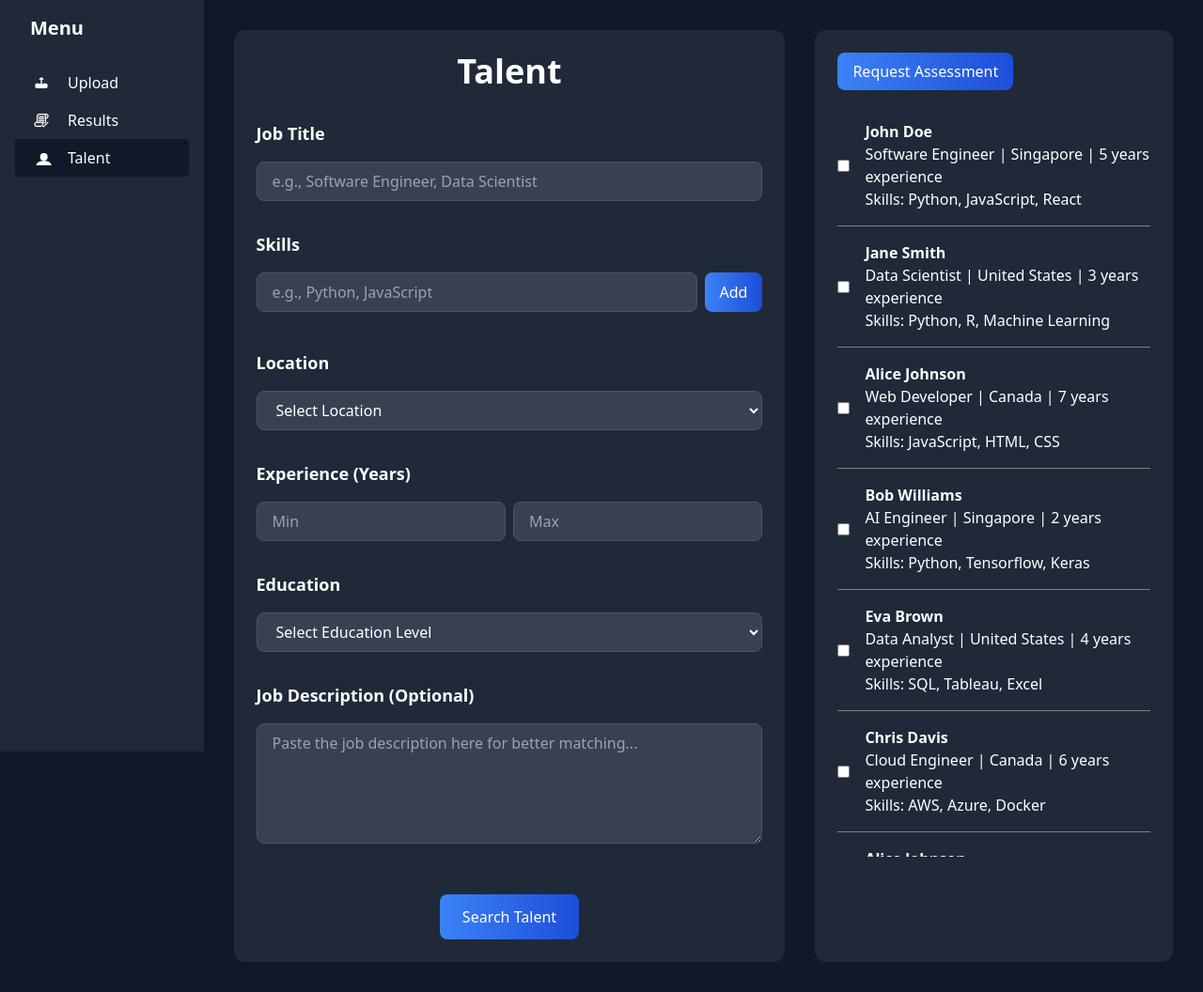
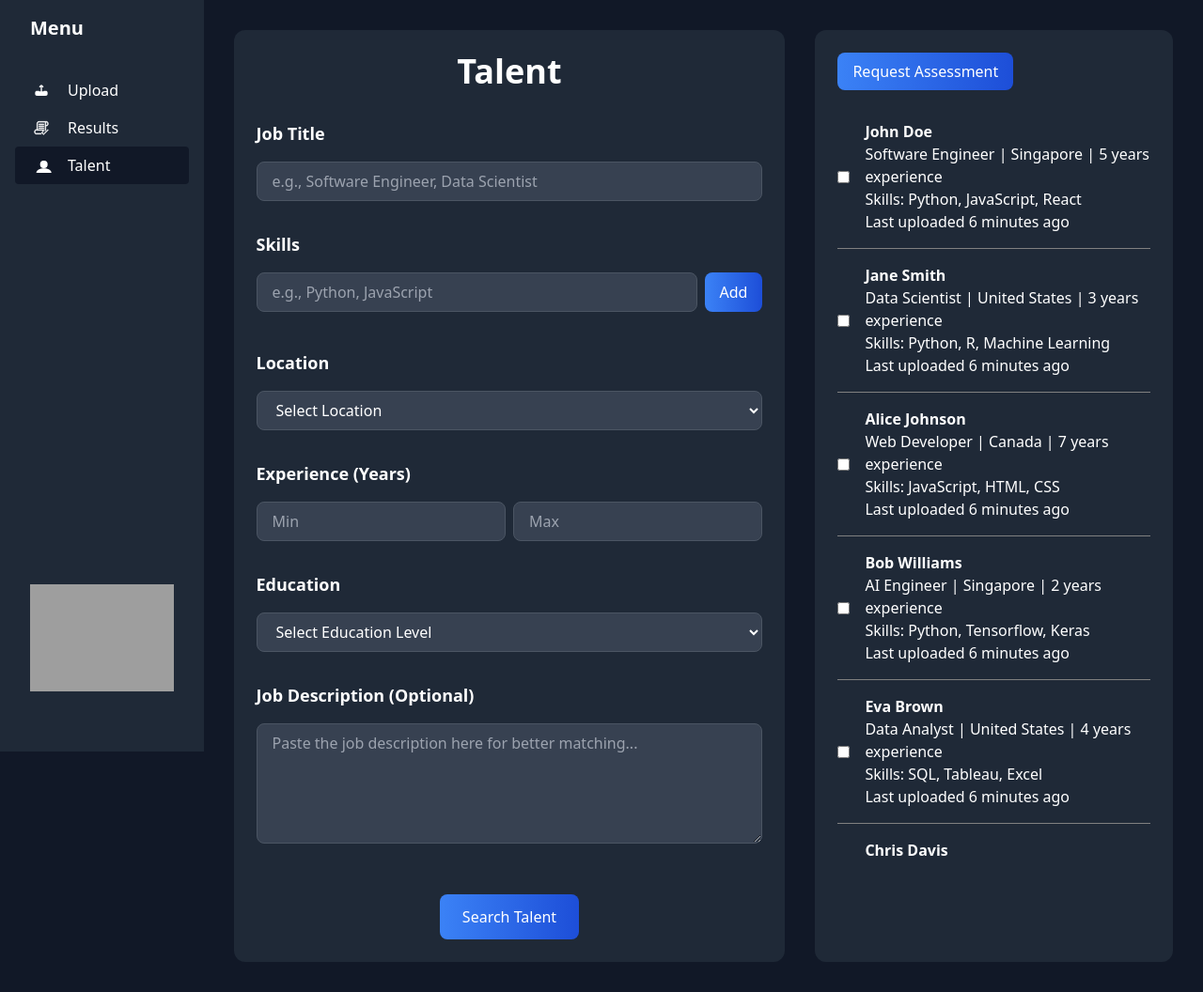
Before and after one commit to rayloveshacking/Future-proof-With-AI, a Django app: page /talent/ in a window 1280 px wide. Shown: the whole page at 94% size. Run offline with Django 4.2, Linux system fonts and the light colour scheme; some libraries are stand-ins or nearby versions; grey boxes are pictures that could not be loaded.

Commit message:
minor changes

```diff
--- a/app/application/templates/results.html
+++ b/app/application/templates/results.html
@@ -120,7 +120,7 @@
                             </div>
                             <div class="node bg-gradient-to-r from-blue-500 to-cyan-500 text-white hover:scale-110 transition-all duration-300 shadow-lg hover:shadow-xl text-center p-2 text-sm font-semibold" style="top: 20%; left: 40%;" onclick="Swal.fire({
                                 title: 'AI Reading Logs',
-                                text: 'Learn about: AI Reading Logs, AI Writing Logs Resources: [List of links]',
+                                text: 'Learn about: AI Reading Logs is an intelligent system designed to streamline the analysis and summarization of textual data. |  Resources: [List of links]',
                                 icon: 'info'
                             })">
                                 <!-- <div class="icon text-2xl mb-1">💡</div> -->
@@ -128,7 +128,7 @@
                             </div>
                              <div class="node bg-gradient-to-r from-blue-500 to-cyan-500 text-white hover:scale-110 transition-all duration-300 shadow-lg hover:shadow-xl text-center p-2 text-sm font-semibold" style="top: 40%; left: 0%;" onclick="Swal.fire({
                                 title: 'AI Report Writing',
-                                text: 'Learn about: AI Reading Logs, AI Writing Logs Resources: [List of links]',
+                                text: 'Learn about: AI Device Configuration is an intelligent system that automates and optimizes the setup and configuration of various devices, from network hardware to software applications. | Resources: [List of links]',
                                 icon: 'info'
                             })">
                                 <!-- <div class="icon text-2xl mb-1">🎯</div>  -->
@@ -136,7 +136,7 @@
                             </div>
                             <div class="node bg-gradient-to-r from-blue-500 to-cyan-500 text-white hover:scale-110 transition-all duration-300 shadow-lg hover:shadow-xl text-center p-2 text-sm font-semibold" style="top: 60%; left: 40%;" onclick="Swal.fire({
                                 title: 'AI Device Configuration',
-                                text: 'Learn about: AI Reading Logs, AI Writing Logs Resources: [List of links]',
+                                text: 'Learn about: AI Report Writing is a sophisticated tool that automates the generation of comprehensive and coherent reports | Resources: [List of links]',
                                 icon: 'info'
                             })">
                                 <!-- <div class="icon text-2xl mb-1">📈</div>  -->
--- a/app/application/templates/talent.html
+++ b/app/application/templates/talent.html
@@ -22,11 +22,11 @@
 </head>
 <body class="bg-gray-900 text-white">
     <div class="flex h-full">
-        <aside class="w-64 bg-gray-800 p-4 h-screen top-0 sticky">
+        <aside class="w-64 bg-gray-800 p-4 h-screen top-0 sticky flex flex-col">
             <div class="mb-6">
                 <h2 class="text-xl font-semibold mb-2 px-4">Menu</h2>
             </div>
-            <nav>
+            <nav class="flex-1">
                 <a href="/" class="block py-2 px-4 rounded flex items-center hover:bg-gray-700">
                     <svg class="mr-4" width="24px" height="16px" viewBox="0 0 24 24" fill="white" xmlns="http://www.w3.org/2000/svg">
                         <path d="M17 17H17.01M15.6 14H18C18.9319 14 19.3978 14 19.7654 14.1522C20.2554 14.3552 20.6448 14.7446 20.8478 15.2346C21 15.6022 21 16.0681 21 17C21 17.9319 21 18.3978 20.8478 18.7654C20.6448 19.2554 20.2554 19.6448 19.7654 19.8478C19.3978 20 18.9319 20 18 20H6C5.06812 20 4.60218 20 4.23463 19.8478C3.74458 19.6448 3.35523 19.2554 3.15224 18.7654C3 18.3978 3 17.9319 3 17C3 16.0681 3 15.6022 3.15224 15.2346C3.35523 14.7446 3.74458 14.3552 4.23463 14.1522C4.60218 14 5.06812 14 6 14H8.4M12 15V4M12 4L15 7M12 4L9 7" stroke="white" stroke-width="2"/>
@@ -46,6 +46,10 @@
                     Talent
                 </a>
             </nav>
+            <div class="mt-auto py-12">
+                <!-- <h2 class="text-xl font-semibold mb-2 px-4">Powered by</h2> -->
+                <img class="px-4" src="https://media.discordapp.net/attachments/1237600769230766111/1359755068726837248/IMG-20250410-WA0004.jpg?ex=67f8a217&is=67f75097&hm=52a0b8b2e686506bf7e34ff6d7a041d90aa5580b63aa4ca11ed0e9b3012bc0f7&=&format=webp&width=816&height=450" alt="Logo" class="h-12 w-auto mb-4">
+            </div>
         </aside>
         <div class="grid grid-cols-1 lg:grid-cols-5 lg:gap-8 max-w-6xl mx-auto p-8">
             <div class="lg:col-span-3 bg-gray-800 rounded-xl p-6">
@@ -144,6 +148,7 @@
                             <h3 class="font-semibold">John Doe</h3>
                             <p>Software Engineer | Singapore | 5 years experience</p>
                             <p>Skills: Python, JavaScript, React</p>
+                            <p>Last uploaded 6 minutes ago</p>
                         </div>
                     </div>
                     <div class="result-item">
@@ -152,6 +157,7 @@
                             <h3 class="font-semibold">Jane Smith</h3>
                             <p>Data Scientist | United States | 3 years experience</p>
                             <p>Skills: Python, R, Machine Learning</p>
+                            <p>Last uploaded 6 minutes ago</p>
                         </div>
                     </div>
                     <div class="result-item">
@@ -160,6 +166,7 @@
                             <h3 class="font-semibold">Alice Johnson</h3>
                             <p>Web Developer | Canada | 7 years experience</p>
                             <p>Skills: JavaScript, HTML, CSS</p>
+                            <p>Last uploaded 6 minutes ago</p>
                         </div>
                     </div>
                     <div class="result-item">
@@ -168,6 +175,7 @@
                             <h3 class="font-semibold">Bob Williams</h3>
                             <p>AI Engineer | Singapore | 2 years experience</p>
                             <p>Skills: Python, Tensorflow, Keras</p>
+                            <p>Last uploaded 6 minutes ago</p>
                         </div>
                     </div>
                     <div class="result-item">
@@ -176,6 +184,7 @@
                             <h3 class="font-semibold">Eva Brown</h3>
                             <p>Data Analyst | United States | 4 years experience</p>
                             <p>Skills: SQL, Tableau, Excel</p>
+                            <p>Last uploaded 6 minutes ago</p>
                         </div>
                     </div>
                     <div class="result-item">
@@ -184,6 +193,7 @@
                             <h3 class="font-semibold">Chris Davis</h3>
                             <p>Cloud Engineer | Canada | 6 years experience</p>
                             <p>Skills: AWS, Azure, Docker</p>
+                            <p>Last uploaded 6 minutes ago</p>
                         </div>
                     </div>
                     <div class="result-item">
@@ -192,6 +202,7 @@
                             <h3 class="font-semibold">Alice Johnson</h3>
                             <p>Web Developer | Canada | 7 years experience</p>
                             <p>Skills: JavaScript, HTML, CSS</p>
+                            <p>Last uploaded 6 minutes ago</p>
                         </div>
                     </div>
                     <div class="result-item">
@@ -200,6 +211,7 @@
                             <h3 class="font-semibold">Bob Williams</h3>
                             <p>AI Engineer | Singapore | 2 years experience</p>
                             <p>Skills: Python, Tensorflow, Keras</p>
+                            <p>Last uploaded 6 minutes ago</p>
                         </div>
                     </div>
                     <div class="result-item">
@@ -208,6 +220,7 @@
                             <h3 class="font-semibold">Eva Brown</h3>
                             <p>Data Analyst | United States | 4 years experience</p>
                             <p>Skills: SQL, Tableau, Excel</p>
+                            <p>Last uploaded 6 minutes ago</p>
                         </div>
                     </div>
                     <div class="result-item">
@@ -216,6 +229,7 @@
                             <h3 class="font-semibold">Chris Davis</h3>
                             <p>Cloud Engineer | Canada | 6 years experience</p>
                             <p>Skills: AWS, Azure, Docker</p>
+                            <p>Last uploaded 6 minutes ago</p>
                         </div>
                     </div>
                     <div class="result-item">
@@ -224,6 +238,7 @@
                             <h3 class="font-semibold">Alice Johnson</h3>
                             <p>Web Developer | Canada | 7 years experience</p>
                             <p>Skills: JavaScript, HTML, CSS</p>
+                            <p>Last uploaded 6 minutes ago</p>
                         </div>
                     </div>
                     <div class="result-item">
@@ -232,6 +247,7 @@
                             <h3 class="font-semibold">Bob Williams</h3>
                             <p>AI Engineer | Singapore | 2 years experience</p>
                             <p>Skills: Python, Tensorflow, Keras</p>
+                            <p>Last uploaded 6 minutes ago</p>
                         </div>
                     </div>
                     <div class="result-item">
@@ -240,6 +256,7 @@
                             <h3 class="font-semibold">Eva Brown</h3>
                             <p>Data Analyst | United States | 4 years experience</p>
                             <p>Skills: SQL, Tableau, Excel</p>
+                            <p>Last uploaded 6 minutes ago</p>
                         </div>
                     </div>
                     <div class="result-item">
@@ -248,6 +265,7 @@
                             <h3 class="font-semibold">Chris Davis</h3>
                             <p>Cloud Engineer | Canada | 6 years experience</p>
                             <p>Skills: AWS, Azure, Docker</p>
+                            <p>Last uploaded 6 minutes ago</p>
                         </div>
                     </div>
                     <div class="result-item">
@@ -256,6 +274,7 @@
                             <h3 class="font-semibold">Alice Johnson</h3>
                             <p>Web Developer | Canada | 7 years experience</p>
                             <p>Skills: JavaScript, HTML, CSS</p>
+                            <p>Last uploaded 6 minutes ago</p>
                         </div>
                     </div>
                     <div class="result-item">
@@ -264,6 +283,7 @@
                             <h3 class="font-semibold">Bob Williams</h3>
                             <p>AI Engineer | Singapore | 2 years experience</p>
                             <p>Skills: Python, Tensorflow, Keras</p>
+                            <p>Last uploaded 6 minutes ago</p>
                         </div>
                     </div>
                     <div class="result-item">
@@ -272,6 +292,7 @@
                             <h3 class="font-semibold">Eva Brown</h3>
                             <p>Data Analyst | United States | 4 years experience</p>
                             <p>Skills: SQL, Tableau, Excel</p>
+                            <p>Last uploaded 6 minutes ago</p>
                         </div>
                     </div>
                     <div class="result-item">
@@ -280,6 +301,7 @@
                             <h3 class="font-semibold">Chris Davis</h3>
                             <p>Cloud Engineer | Canada | 6 years experience</p>
                             <p>Skills: AWS, Azure, Docker</p>
+                            <p>Last uploaded 6 minutes ago</p>
                         </div>
                     </div>
                     <div class="result-item">
@@ -288,6 +310,7 @@
                             <h3 class="font-semibold">Alice Johnson</h3>
                             <p>Web Developer | Canada | 7 years experience</p>
                             <p>Skills: JavaScript, HTML, CSS</p>
+                            <p>Last uploaded 6 minutes ago</p>
                         </div>
                     </div>
                     <div class="result-item">
@@ -296,6 +319,7 @@
                             <h3 class="font-semibold">Bob Williams</h3>
                             <p>AI Engineer | Singapore | 2 years experience</p>
                             <p>Skills: Python, Tensorflow, Keras</p>
+                            <p>Last uploaded 6 minutes ago</p>
                         </div>
                     </div>
                     <div class="result-item">
@@ -304,6 +328,7 @@
                             <h3 class="font-semibold">Eva Brown</h3>
                             <p>Data Analyst | United States | 4 years experience</p>
                             <p>Skills: SQL, Tableau, Excel</p>
+                            <p>Last uploaded 6 minutes ago</p>
                         </div>
                     </div>
                     <div class="result-item">
@@ -312,6 +337,7 @@
                             <h3 class="font-semibold">Chris Davis</h3>
                             <p>Cloud Engineer | Canada | 6 years experience</p>
                             <p>Skills: AWS, Azure, Docker</p>
+                            <p>Last uploaded 6 minutes ago</p>
                         </div>
                     </div>
                     <div class="result-item">
@@ -320,6 +346,7 @@
                             <h3 class="font-semibold">Alice Johnson</h3>
                             <p>Web Developer | Canada | 7 years experience</p>
                             <p>Skills: JavaScript, HTML, CSS</p>
+                            <p>Last uploaded 6 minutes ago</p>
                         </div>
                     </div>
                     <div class="result-item">
@@ -328,6 +355,7 @@
                             <h3 class="font-semibold">Bob Williams</h3>
                             <p>AI Engineer | Singapore | 2 years experience</p>
                             <p>Skills: Python, Tensorflow, Keras</p>
+                            <p>Last uploaded 6 minutes ago</p>
                         </div>
                     </div>
                     <div class="result-item">
@@ -336,6 +364,7 @@
                             <h3 class="font-semibold">Eva Brown</h3>
                             <p>Data Analyst | United States | 4 years experience</p>
                             <p>Skills: SQL, Tableau, Excel</p>
+                            <p>Last uploaded 6 minutes ago</p>
                         </div>
                     </div>
                     <div class="result-item">
@@ -344,6 +373,7 @@
                             <h3 class="font-semibold">Chris Davis</h3>
                             <p>Cloud Engineer | Canada | 6 years experience</p>
                             <p>Skills: AWS, Azure, Docker</p>
+                            <p>Last uploaded 6 minutes ago</p>
                         </div>
                     </div>
                     <div class="result-item">
@@ -352,6 +382,7 @@
                             <h3 class="font-semibold">Alice Johnson</h3>
                             <p>Web Developer | Canada | 7 years experience</p>
                             <p>Skills: JavaScript, HTML, CSS</p>
+                            <p>Last uploaded 6 minutes ago</p>
                         </div>
                     </div>
                     <div class="result-item">
@@ -360,6 +391,7 @@
                             <h3 class="font-semibold">Bob Williams</h3>
                             <p>AI Engineer | Singapore | 2 years experience</p>
                             <p>Skills: Python, Tensorflow, Keras</p>
+                            <p>Last uploaded 6 minutes ago</p>
                         </div>
                     </div>
                     <div class="result-item">
@@ -368,6 +400,7 @@
                             <h3 class="font-semibold">Eva Brown</h3>
                             <p>Data Analyst | United States | 4 years experience</p>
                             <p>Skills: SQL, Tableau, Excel</p>
+                            <p>Last uploaded 6 minutes ago</p>
                         </div>
                     </div>
                     <div class="result-item">
@@ -376,6 +409,7 @@
                             <h3 class="font-semibold">Chris Davis</h3>
                             <p>Cloud Engineer | Canada | 6 years experience</p>
                             <p>Skills: AWS, Azure, Docker</p>
+                            <p>Last uploaded 6 minutes ago</p>
                         </div>
                     </div>
                 </div>
@@ -383,6 +417,23 @@
         </div>
     </div>
     <script>
+    document.getElementById('searchTalentButton').addEventListener('click', () => {
+        const skillElements = Array.from(document.querySelectorAll('#skillList span'));
+        const searchSkills = skillElements.map(el => el.textContent.replace(' x', '').trim().toLowerCase());
+
+        const resultItems = document.querySelectorAll('.result-item');
+        resultItems.forEach(item => {
+            const itemSkills = item.dataset.skills.toLowerCase().split(', ').map(s => s.trim());
+            let matches = false; // Changed to an OR condition
+            if(searchSkills.length === 0){
+                matches = true;
+            } else {
+                matches = searchSkills.some(skill => itemSkills.includes(skill));
+            }
+            item.style.display = matches ? 'flex' : 'none';
+        });
+    });
+
         document.getElementById('requestAssessmentButton').addEventListener('click', () => {
             const checkedItems = Array.from(document.querySelectorAll('.result-item input[type="checkbox"]:checked'))
                 .map(checkbox => checkbox.value);
--- a/app/application/templates/upload.html
+++ b/app/application/templates/upload.html
@@ -46,6 +46,10 @@
                 <h2 class="text-xl font-semibold mb-2 px-4">AI Completed</h2>
                 <canvas id="aiCompletedChart" width="200" height="150"></canvas>
             </div> -->
+            <div class="mt-auto py-12">
+                <!-- <h2 class="text-xl font-semibold mb-2 px-4">Powered by</h2> -->
+                <img class="px-4" src="https://media.discordapp.net/attachments/1237600769230766111/1359755068726837248/IMG-20250410-WA0004.jpg?ex=67f8a217&is=67f75097&hm=52a0b8b2e686506bf7e34ff6d7a041d90aa5580b63aa4ca11ed0e9b3012bc0f7&=&format=webp&width=816&height=450" alt="Logo" class="h-12 w-auto mb-4">
+            </div>
         </aside>
 
         <main class="flex-1 p-10">
```
